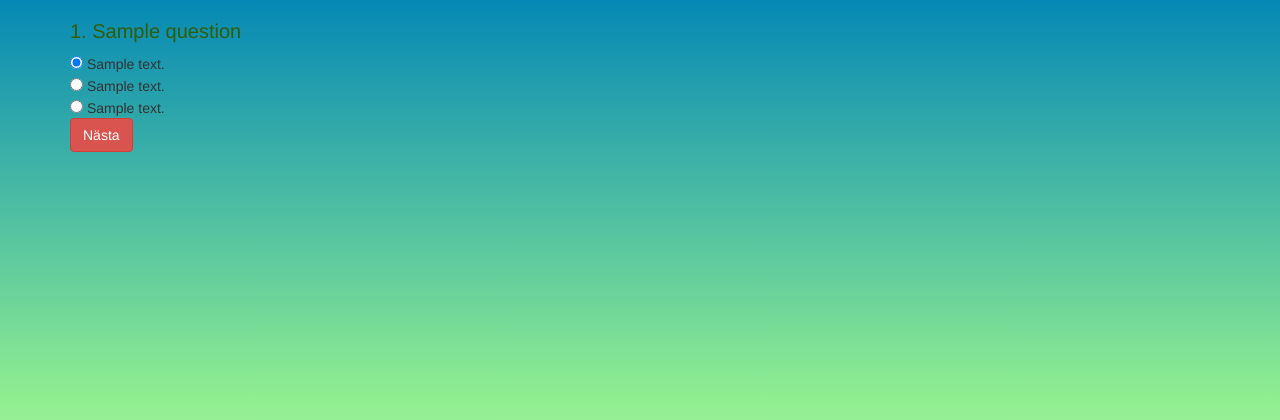
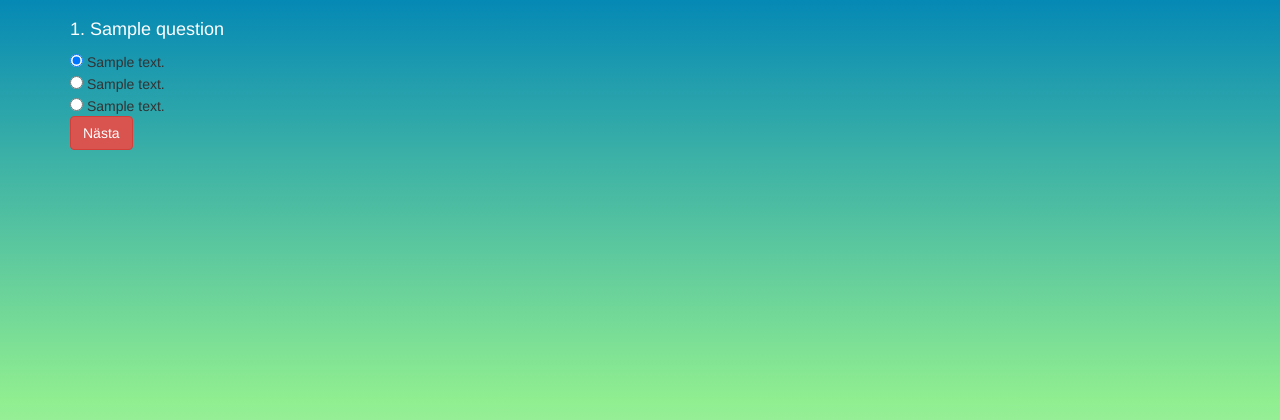
Before and after one commit to pellenfant/quizproject, a Django app: page /quiz/1/question/1/ in a window 1280 px wide. Shown: the top 420 px of the page. Run offline with Django 3.2, Linux system fonts and the light colour scheme; tables that the repository leaves empty hold one stand-in row (values such as "Sample post"); some libraries are stand-ins or nearby versions.

Commit message:
Stylat om lite

```diff
--- a/static/style.css
+++ b/static/style.css
@@ -12,13 +12,13 @@ body {
 
 
 h1 {
-	color:#BD1900;
+	color:#8C0101;
 	font-family: helvetica;
 	;
 }
 h2 {
 	font-family:'Lobster', cursive;
-	color:#BD1900;
+	color:#8C0101;
 }
 h3 {
 	font-family: helvetica;
@@ -31,8 +31,9 @@ img {
 }
 
 .questions {
-	color: #325C08;
-	font-size: 20px;
+	color: white;
+	font-size: 18px;
+
 }
 .frontpageheader {
 	text-align: center;
```
